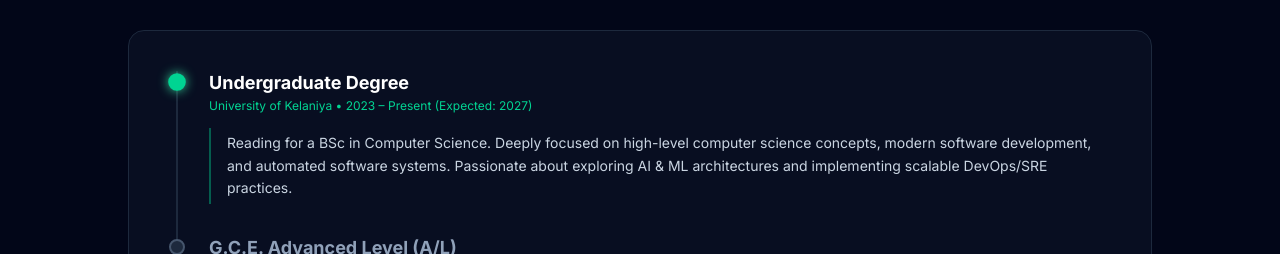
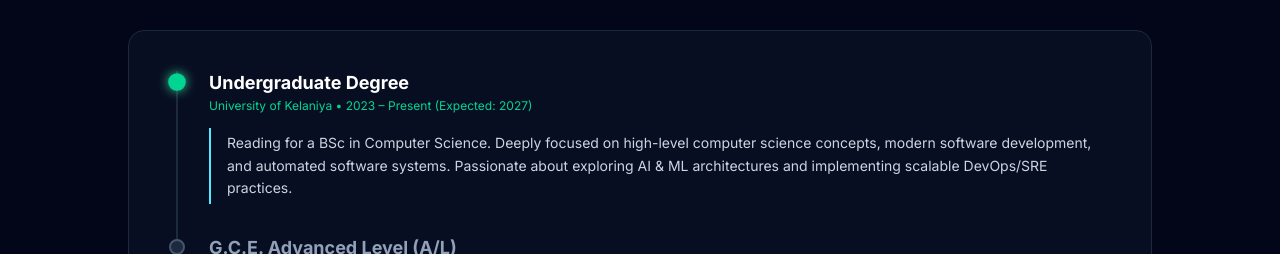
Before and after one commit to ushansamudithaperera/My-Portfolio, a Next.js app: page / in a window 1280 px wide. Shown: the part 1300-1554 px from the top of the page. Built offline with nearby package versions, Linux system fonts and the light colour scheme.

Commit message:
feat: add interactive About component with education timeline and skill carousel

```diff
--- a/src/components/About.tsx
+++ b/src/components/About.tsx
@@ -88,7 +88,7 @@ function EducationTimeline() {
                     transition={{ duration: 0.35, ease: 'easeInOut' }}
                     className="overflow-hidden"
                   >
-                    <p className="mt-3 text-sm text-slate-300 leading-relaxed border-l-2 border-emerald-400/40 pl-4 py-1">
+                    <p className="mt-3 text-sm text-slate-300 leading-relaxed border-l-2 border-cyan-300 pl-4 py-1">
                       {item.content}
                     </p>
                   </motion.div>
```
